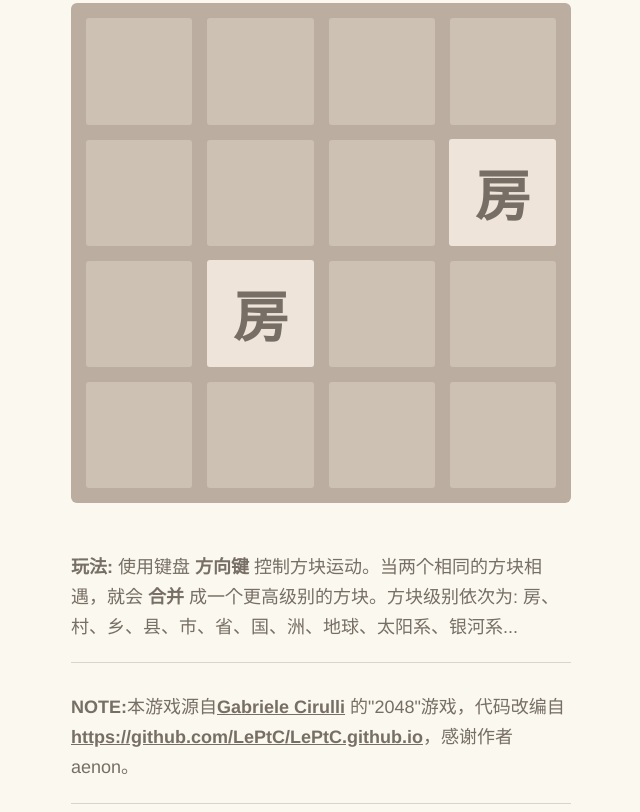
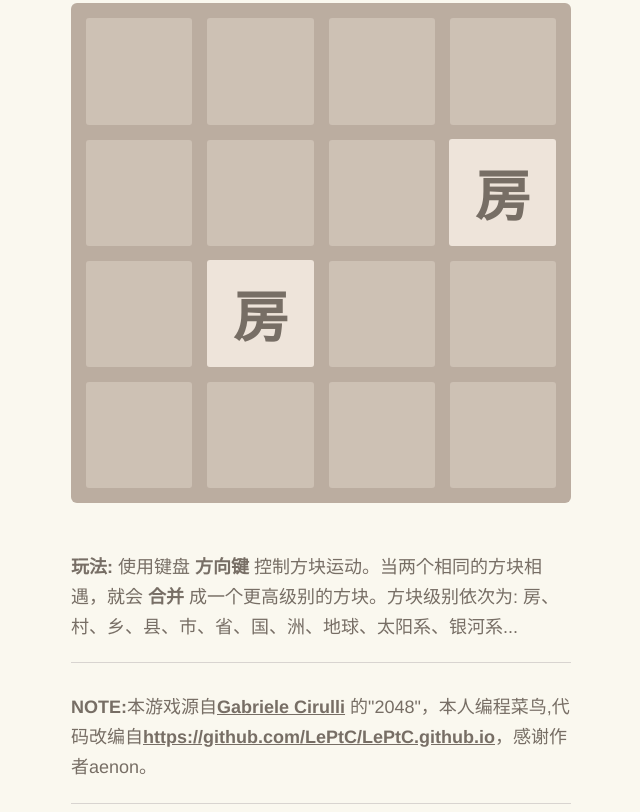
Before and after one commit to fermione/galaxy, a plain HTML site: page index.html in a window 1280 px wide. Shown: the part 292-1104 px from the top of the page, without its empty margins (319-959 px from the left). Drawn offline with Linux system fonts and the light colour scheme; a web font is replaced by a local one.

Commit message:
add /index.html

```diff
--- a/index.html
+++ b/index.html
@@ -74,7 +74,7 @@
     </p>
     <hr>
     <p>
-    <strong class="important">Note:</strong>本游戏源自<a href="http://gabrielecirulli.com" target="_blank">Gabriele Cirulli</a> 的"2048"游戏，代码改编自<a href="2048 physics">https://github.com/LePtC/LePtC.github.io</a>，感谢作者aenon。</p>
+    <strong class="important">Note:</strong>本游戏源自<a href="http://gabrielecirulli.com" target="_blank">Gabriele Cirulli</a> 的"2048"，本人编程菜鸟,代码改编自<a href="2048 physics">https://github.com/LePtC/LePtC.github.io</a>，感谢作者aenon。</p>
     <hr>
     <p>
     </p>
```
